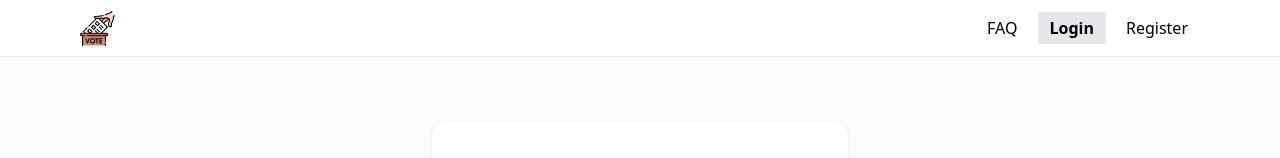
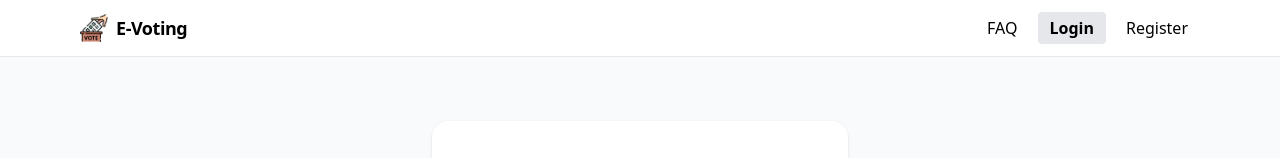
Before and after one commit to helloSanmi/evote-app-home-edition, a Next.js app: page /login in a window 1280 px wide. Shown: the top 158 px of the page. Built offline with nearby package versions, Linux system fonts and the light colour scheme; no server answers.

Commit message:
solved signout hanging issue

```diff
--- a/components/Navbar.js
+++ b/components/Navbar.js
@@ -2,7 +2,6 @@
 import { useEffect, useState } from "react";
 import Link from "next/link";
 import { useRouter } from "next/router";
-import Image from "next/image";
 
 export default function Navbar() {
   const router = useRouter();
@@ -17,14 +16,25 @@ export default function Navbar() {
       setLoggedIn(!!localStorage.getItem("token"));
     };
     sync();
+    // react to changes from other tabs as well
     window.addEventListener("storage", sync);
     return () => window.removeEventListener("storage", sync);
   }, []);
 
   const signOut = () => {
-    localStorage.clear();
-    window.dispatchEvent(new Event("storage"));
-    router.replace("/login");
+    try {
+      // Clear only what we set (safer than full clear if you add other app data later)
+      localStorage.removeItem("token");
+      localStorage.removeItem("userId");
+      localStorage.removeItem("username");
+      localStorage.removeItem("isAdmin");
+      // Let other tabs know (no heavy state in same tab)
+      window.dispatchEvent(new Event("storage"));
+    } catch {}
+    // Use a HARD navigation to login to avoid any client-side redirect loops / stuck sockets
+    if (typeof window !== "undefined") {
+      window.location.replace("/login");
+    }
   };
 
   const item = (href, label) => (
@@ -42,15 +52,7 @@ export default function Navbar() {
     return (
       <nav className="w-full bg-white/90 backdrop-blur border-b">
         <div className="max-w-6xl mx-auto px-4 h-14 flex items-center justify-between">
-          <Image
-            src="/logo.png"
-            alt="E-Voting Logo"
-            width={35}
-            height={35}
-            priority
-            className="cursor-pointer"
-            onClick={() => router.push("/")}
-          />
+          <span className="font-extrabold tracking-tight text-lg">E-Voting</span>
         </div>
       </nav>
     );
@@ -59,15 +61,16 @@ export default function Navbar() {
   return (
     <nav className="w-full bg-white/90 backdrop-blur border-b">
       <div className="max-w-6xl mx-auto px-4 h-14 flex items-center justify-between">
-        <Link href="/" className="flex items-center gap-2 hover:opacity-80 transition">
-          <Image
+        {/* Logo */}
+        <Link href="/" className="flex items-center gap-2 hover:opacity-90">
+          <img
             src="/logo.png"
-            alt="E-Voting Logo"
-            width={35}
-            height={35}
-            priority
+            alt="E-Voting"
+            className="h-7 w-7 rounded"
           />
+          <span className="font-extrabold tracking-tight text-lg">E-Voting</span>
         </Link>
+
         <div className="flex items-center gap-2">
           {isAdmin ? (
             <>
```
